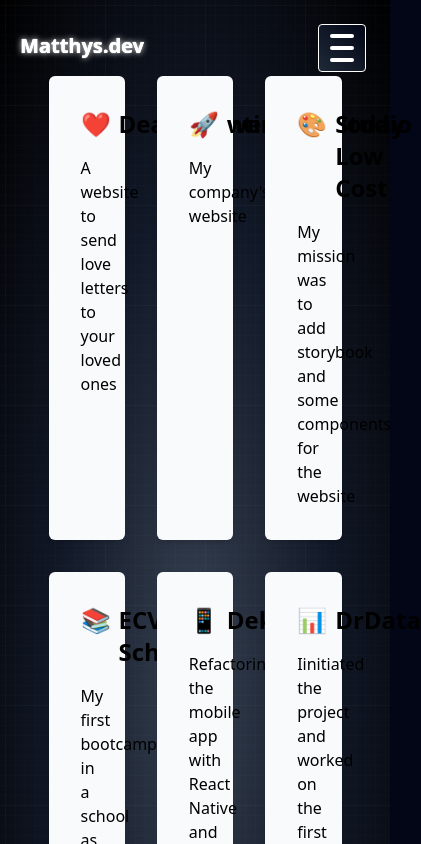
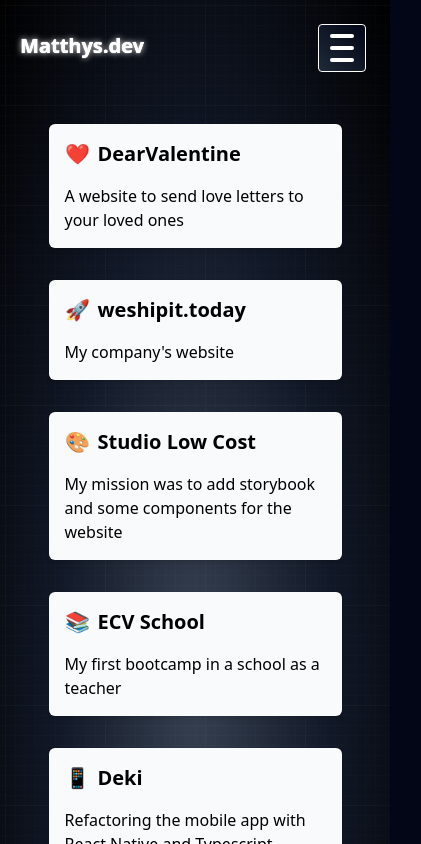
Before and after one commit to MatthysDev/Matthys.dev.v2, a Next.js app: page /portfolio in a window 390 px wide. Shown: the top 844 px of the page, 421 px wide, since content can reach past the window. Built offline with nearby package versions, Linux system fonts and the light colour scheme.

Commit message:
fix: 🐛 responsive for portfolio

```diff
--- a/src/pages/portfolio.tsx
+++ b/src/pages/portfolio.tsx
@@ -10,12 +10,12 @@ export default function Portfolio() {
             <Head>
                 <title>Matthys.dev | Portfolio</title> {/* Setting the title metadata */}
             </Head>
-            <div className='grid grid-cols-3'>
+            <div className='grid xl:grid-cols-3 grid-cols-1 md:grid-cols-2 mt-12 md:mt-0'>
                 {projects.map((project, index) => (
                     // eslint-disable-next-line react/jsx-key
                     <Card withNeon>
-                        <div className='flex flex-col gap-4 p-8'>
-                            <div className='flex gap-2 text-2xl font-bold'>
+                        <div className='flex flex-col gap-4 p-4 xl:pl-4 xl:py-6'>
+                            <div className='flex gap-2 text-xl xl:text-2xl font-bold'>
                                 <a href={project.websiteUrl}>
                                     {project.img}
                                 </a>
```
